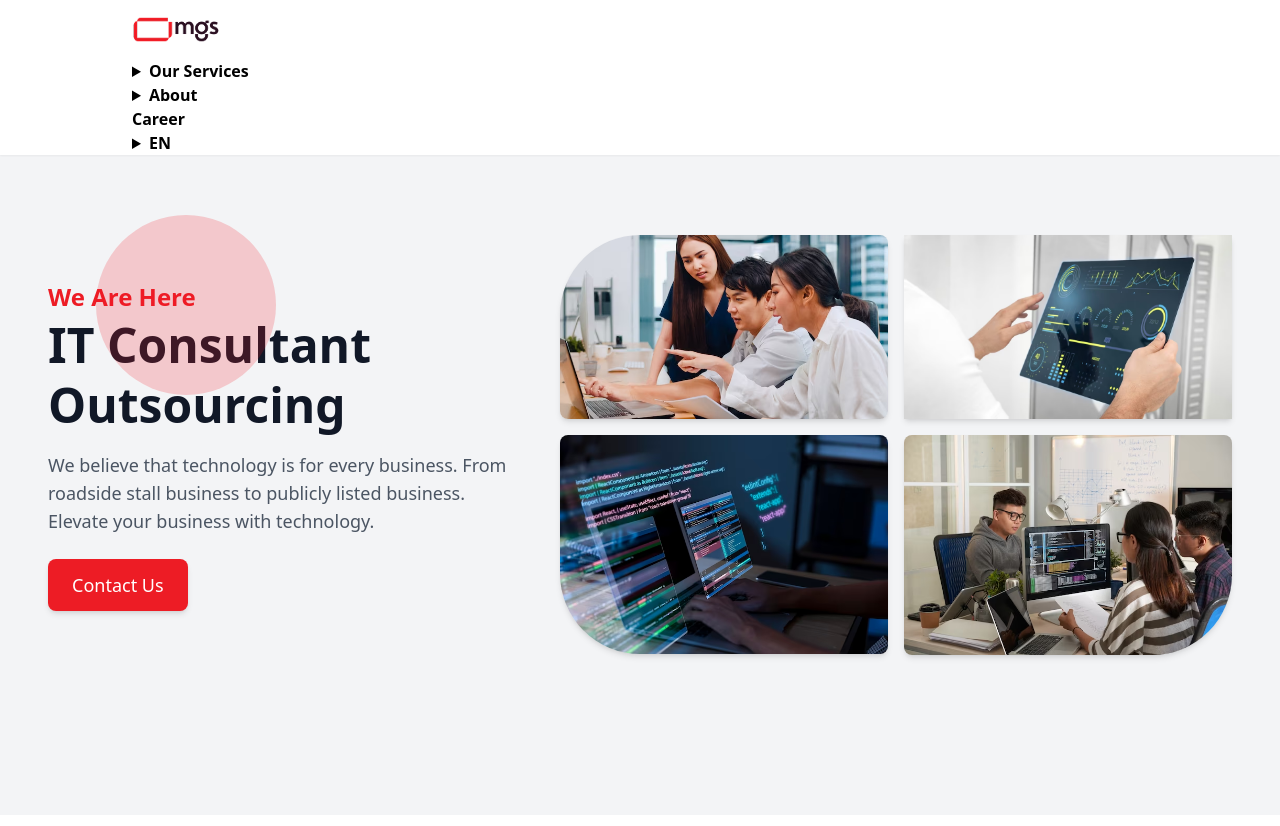
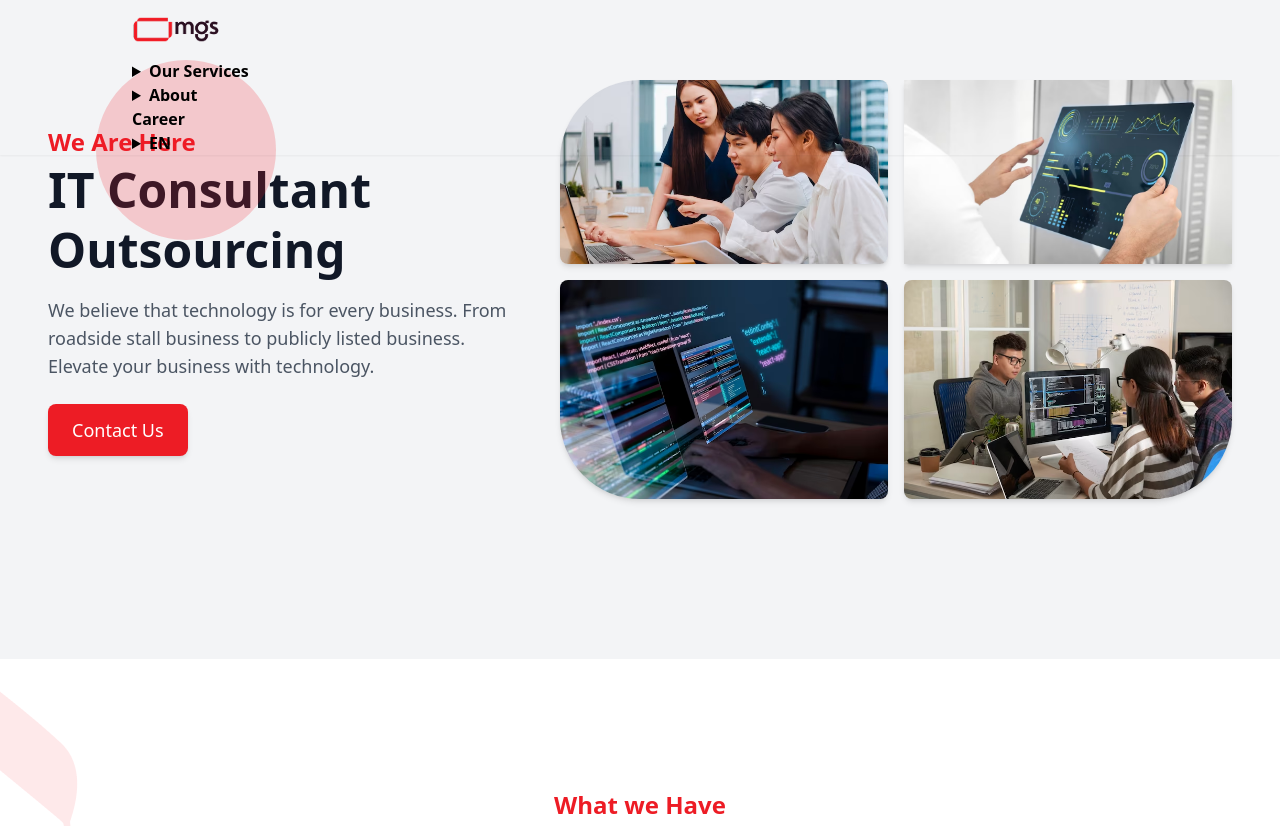
Before and after one commit to dwicah79/take-home-test-vue, a Vue app: page / in a window 1280 px wide. Shown: the top 826 px of the page. Built offline with nearby package versions, Linux system fonts and the light colour scheme.

Commit message:
change navbar to fixed poosition

```diff
--- a/src/App.vue
+++ b/src/App.vue
@@ -6,7 +6,9 @@ import NavBarComponent from './components/NavBarComponent.vue'
 <template>
   <div id="app">
     <header>
-      <NavBarComponent />
+      <div class="fixed w-full z-50 top-0">
+        <NavBarComponent />
+      </div>
     </header>
     <router-view />
   </div>
```
